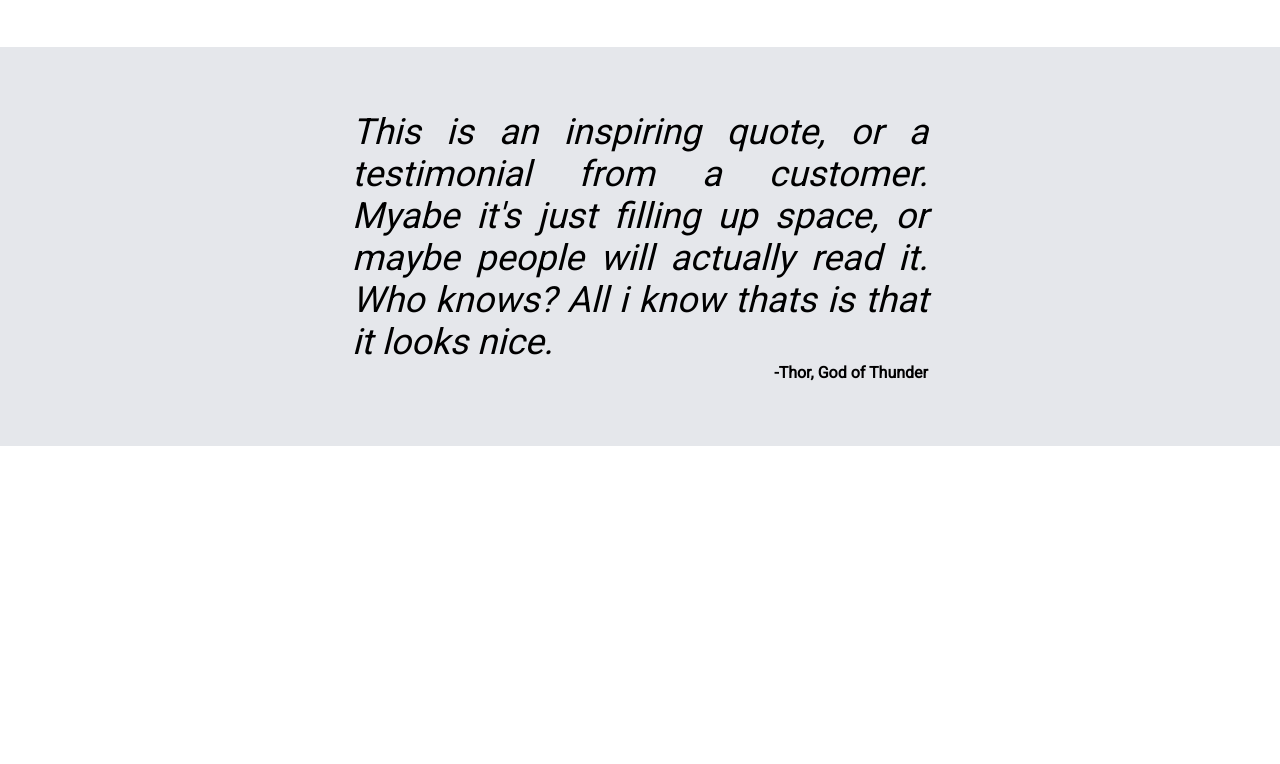
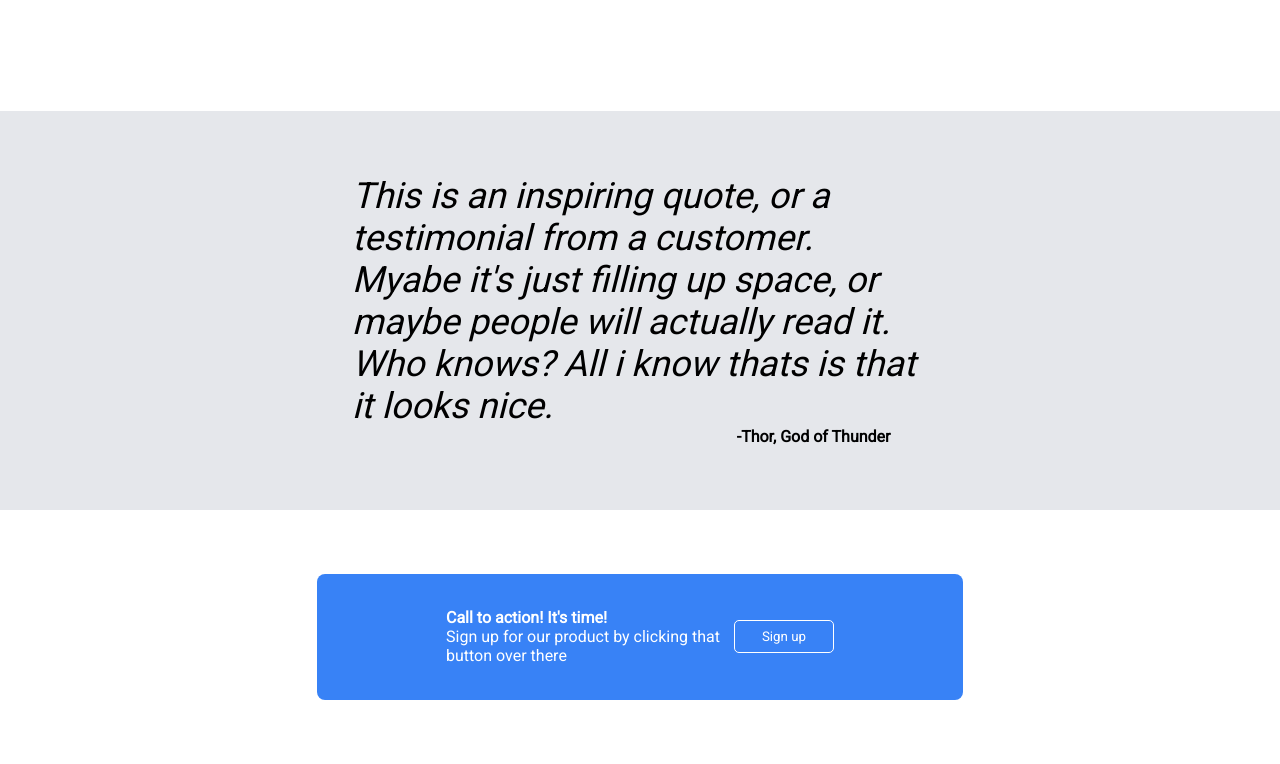
Before and after one commit to ayrtont1998/landing-page, a plain HTML site: page index.html in a window 1280 px wide. Shown: the part 750-1514 px from the top of the page. Before the commit the page ends 1196 px from the top, so only its background shows below. Drawn offline with Linux system fonts and the light colour scheme.

Commit message:
just stiliced the register sign elements

```diff
--- a/index.html
+++ b/index.html
@@ -52,12 +52,19 @@
             </div>
 
             <div class="quote">
-
                 <p class="quote-text" >This is an inspiring quote, or a testimonial from a customer. Myabe it's just filling up space, or maybe people will actually read it. Who  knows? All i know thats is that it looks nice.</p>
                 <p class="autor-quote">-Thor, God of Thunder</p>
-
             </div>
 
+        <div class="register">
+            <div class="register-sign">
+                <div class="main">
+                <p class="register-tittle">Call to action! It's time!</p>
+                <p class="register-text">Sign up for our product by clicking that button over there</p>
+                </div>
+                <button>Sign up</button>
+            </div>
+        </div>
 
 
 
--- a/style.css
+++ b/style.css
@@ -145,6 +145,7 @@ h2 {
     align-items: center;
     justify-content: center;
     margin-bottom: 50px;
+    padding: 0 0 5% 0;
     /* flex-wrap: wrap; */
 }
 
@@ -168,7 +169,7 @@ h2 {
 
 .item-text {
     text-align: center;
-    width: 100%;
+    width: 80%;
     margin: 0;
 }
 
@@ -189,7 +190,7 @@ h2 {
     align-items: center;
     justify-content: space-around;
     width: 50%;
-    text-align: justify;
+    /* text-align: justify; */
     font-size: 36px;
     margin: 0;
     font-style: italic;
@@ -199,7 +200,52 @@ h2 {
 .autor-quote {
     justify-content: flex-end;
     display: flex;
-    margin: 0;
+    margin: 0 75px 0 0;
     width: 50%;
     font-weight: bold;
 }
+
+/* Register sign */
+
+.register {
+    display: flex;
+    padding: 5%;
+    align-items: center;
+    justify-content: center;
+}
+
+.register-sign {
+    background-color: #3882f6;
+    display: flex;
+    width: 50%;
+    /* margin: 0 auto; */
+    justify-content: center;
+    align-items: center;
+    padding: 3%;
+    border-radius: 8px;
+    flex-wrap: wrap;
+}
+
+.main {
+    width: 50%;
+    display: flex;
+    flex-direction: column;
+}
+
+.register-tittle, .register-text {
+    margin: 0;
+    color: white;
+}
+
+.register-tittle {
+    font-weight: bold;
+}
+
+button {
+    padding: 8px;
+    width: 100px;
+    background-color: inherit;
+    border: 1px solid;
+    border-radius: 5px;
+    color: white;
+}
```
